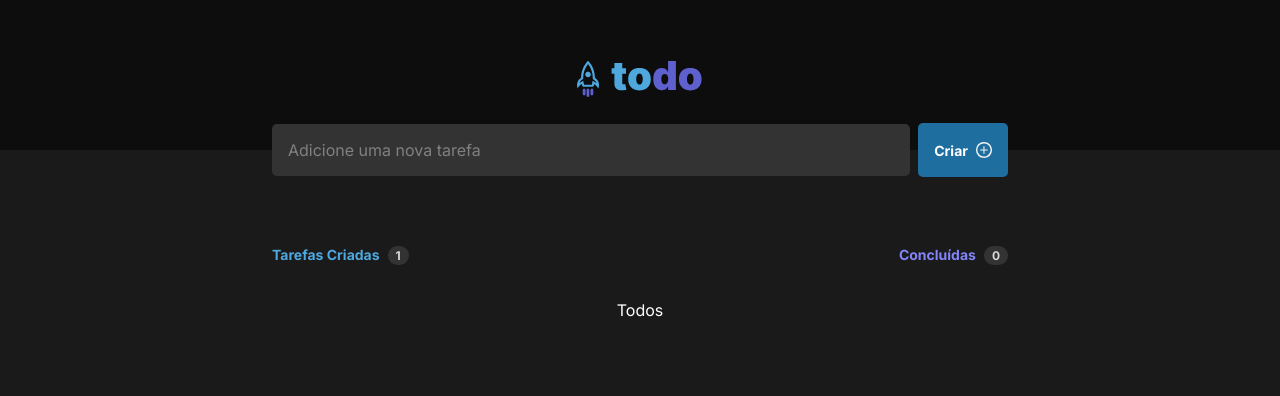
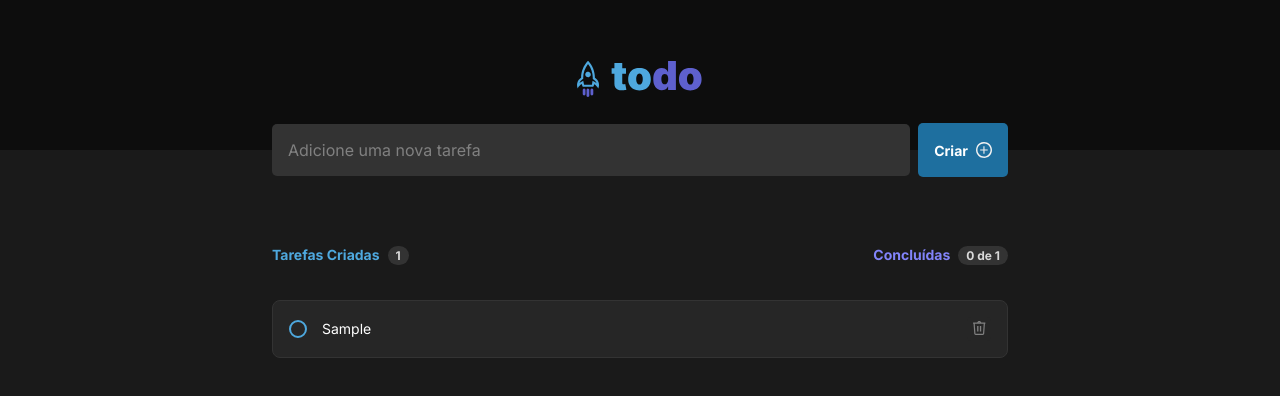
Before and after one commit to DiegoDias007/todo-list, a React (Vite) app: page / in a window 1280 px wide. Both pictures are taken after typing "Sample" into the empty fields and a click on the button "Criar". Shown: the top 396 px of the page. Built offline with nearby package versions, Linux system fonts and the light colour scheme.

Commit message:
add todos

```diff
--- /dev/null
+++ b/src/components/Checkbox.tsx
@@ -0,0 +1,18 @@
+function Checkbox() {
+	return (
+		<svg
+			width="10"
+			height="7"
+			viewBox="0 0 10 7"
+			fill="none"
+			xmlns="http://www.w3.org/2000/svg"
+		>
+			<path
+				d="M8.43059 0.342093L4.09865 4.67403L1.61618 2.19156L0.780273 3.02747L4.09865 6.34584L9.26649 1.178L8.43059 0.342093Z"
+				fill="#F2F2F2"
+			/>
+		</svg>
+	);
+}
+
+export default Checkbox;
--- a/src/components/Info.tsx
+++ b/src/components/Info.tsx
@@ -42,7 +42,7 @@ function Info() {
       </TextContainer>
       <TextContainer>
         <Text color="#8284FA">Concluídas</Text>
-        <Box >{done}</Box>
+        <Box >{done} de {total}</Box>
       </TextContainer>
     </StyledInfo>
   )
--- /dev/null
+++ b/src/components/Todo.tsx
@@ -0,0 +1,91 @@
+import { useTodos } from "../hooks/useTodos";
+import { Todo as TodoType } from "../types/Todo";
+import styled, { css } from "styled-components";
+import Trash from "./Trash";
+import Checkbox from "./Checkbox";
+
+const StyledTodo = styled.li`
+  display: flex;
+  align-items: center;
+  justify-content: space-between;
+  border: 1px solid #333333;
+  border-radius: 8px;
+  padding: 16px;
+  width: 100%;
+  background-color: #262626;
+`;
+
+const Label = styled.label`
+  display: flex;
+  align-items: center;
+  justify-content: center;
+  gap: 15px;
+`
+
+const StyledCheckbox = styled.div<{ checked: boolean }>`
+  display: flex;
+  align-items: center;
+  justify-content: center;
+  border: 2px solid #4EA8DE;
+  border-radius: 50%;
+  width: 18px;
+  height: 18px;
+  cursor: pointer;
+
+  &:hover {
+    opacity: 80%;
+  }
+
+  ${(props) => props.checked && css`
+    background-color: #5E60CE;
+    border-color: #5E60CE;
+  `}
+`;
+
+const Text = styled.span<{completed: boolean}>`
+  font-size: 14px;
+  line-height: 20px;
+
+  ${(props) => props.completed && css`
+    text-decoration: line-through;
+    color: #808080;
+  `}
+`
+
+const DeleteButton = styled.button`
+  cursor: pointer;
+  background-color: #262626;
+  border: 0;
+  width: 24px;
+  height: 24px;
+  border-radius: 4px;
+
+  &:hover {
+    background-color: #333333;
+  }
+`
+
+function Todo({ id, text, completed }: TodoType) {
+  const { deleteTodo, setCompleted } = useTodos();
+
+  return (
+    <StyledTodo>
+      <Label>
+        <StyledCheckbox
+          checked={completed}
+          onClick={() => setCompleted(id)}
+        >
+          {completed && <Checkbox />}
+        </StyledCheckbox>
+        <Text completed={completed}>
+          {text}
+        </Text>
+      </Label>
+      <DeleteButton onClick={() => deleteTodo(id)}>
+        <Trash />
+      </DeleteButton>
+    </StyledTodo>
+  );
+}
+
+export default Todo;
--- a/src/components/Todos.tsx
+++ b/src/components/Todos.tsx
@@ -1,8 +1,24 @@
+import { useTodos } from "../hooks/useTodos";
+import Todo from "./Todo";
+import styled from "styled-components";
+
+const StyledTodos = styled.ul`
+  display: flex;
+  flex-direction: column;
+  width: 100%;
+  margin: 0;
+  padding: 0;
+  gap: 12px;
+`
+
 function Todos() {
+  const { todos } = useTodos();
   return (
-    <div>
-      Todos
-    </div>
+    <StyledTodos>
+      {todos.map((todo) => {
+        return <Todo id={todo.id} text={todo.text} completed={todo.completed} />
+      })}
+    </StyledTodos>
   )
 }
 
--- /dev/null
+++ b/src/components/Trash.tsx
@@ -0,0 +1,26 @@
+function Trash() {
+	return (
+		<svg
+			width="13"
+			height="14"
+			viewBox="0 0 13 14"
+			fill="none"
+			xmlns="http://www.w3.org/2000/svg"
+		>
+			<path
+				d="M8.20214 4.98547H6.87158V10.5073H8.20214V4.98547Z"
+				fill="#808080"
+			/>
+			<path
+				d="M5.46239 4.98547H4.13184V10.5073H5.46239V4.98547Z"
+				fill="#808080"
+			/>
+			<path
+				d="M12.478 2.16712C12.4754 2.03061 12.4295 1.89846 12.3469 1.78975C12.2642 1.68104 12.1492 1.6014 12.0184 1.56232C11.9596 1.53782 11.8974 1.52252 11.8339 1.51696H8.28678C8.1525 1.07791 7.88082 0.693554 7.51174 0.420471C7.14265 0.147388 6.69564 0 6.23651 0C5.77738 0 5.33038 0.147388 4.96129 0.420471C4.5922 0.693554 4.32053 1.07791 4.18625 1.51696H0.639107C0.580679 1.51814 0.522686 1.52729 0.46674 1.54418H0.45162C0.313182 1.58701 0.193338 1.67547 0.11163 1.79515C0.0299214 1.91483 -0.00883041 2.05866 0.00169348 2.20319C0.0122174 2.34771 0.071396 2.48441 0.169579 2.59099C0.267763 2.69757 0.399158 2.76774 0.542339 2.79006L1.25298 12.5334C1.26382 12.9127 1.41693 13.2741 1.68191 13.5458C1.94688 13.8175 2.30435 13.9797 2.68332 14H9.78668C10.1662 13.9804 10.5244 13.8186 10.79 13.5468C11.0556 13.2751 11.2092 12.9132 11.22 12.5334L11.9277 2.79914C12.0802 2.77797 12.22 2.70232 12.3212 2.58615C12.4223 2.46999 12.478 2.32116 12.478 2.16712ZM6.23651 1.21456C6.3661 1.21458 6.49427 1.24146 6.61294 1.29351C6.73161 1.34556 6.8382 1.42164 6.92598 1.51696H5.54704C5.63459 1.42135 5.74114 1.34507 5.85986 1.29299C5.97859 1.24092 6.10687 1.21421 6.23651 1.21456ZM9.78668 12.7904H2.68332C2.60168 12.7904 2.47467 12.6573 2.45955 12.4457L1.75798 2.81123H10.715L10.0135 12.4457C9.99836 12.6573 9.87135 12.7904 9.78668 12.7904Z"
+				fill="#808080"
+			/>
+		</svg>
+	);
+}
+
+export default Trash;
```
